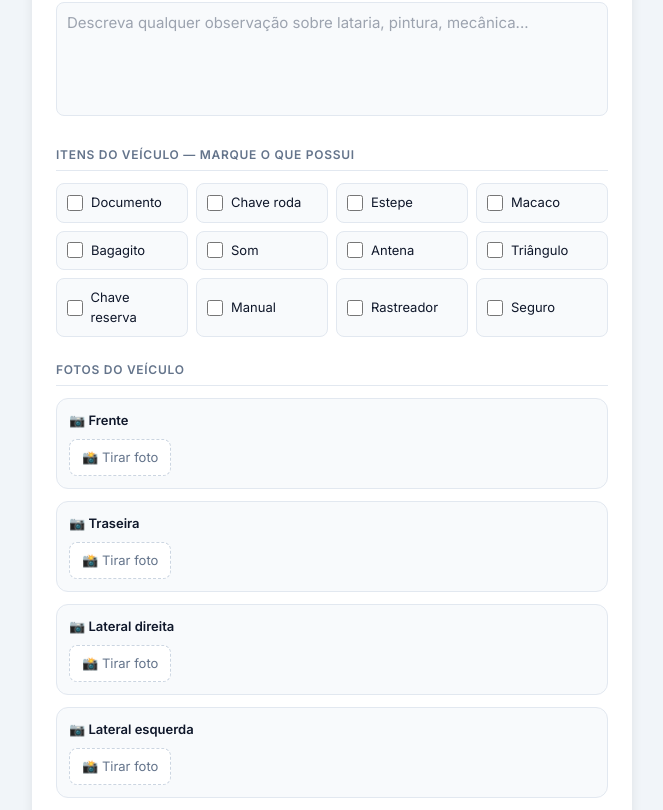
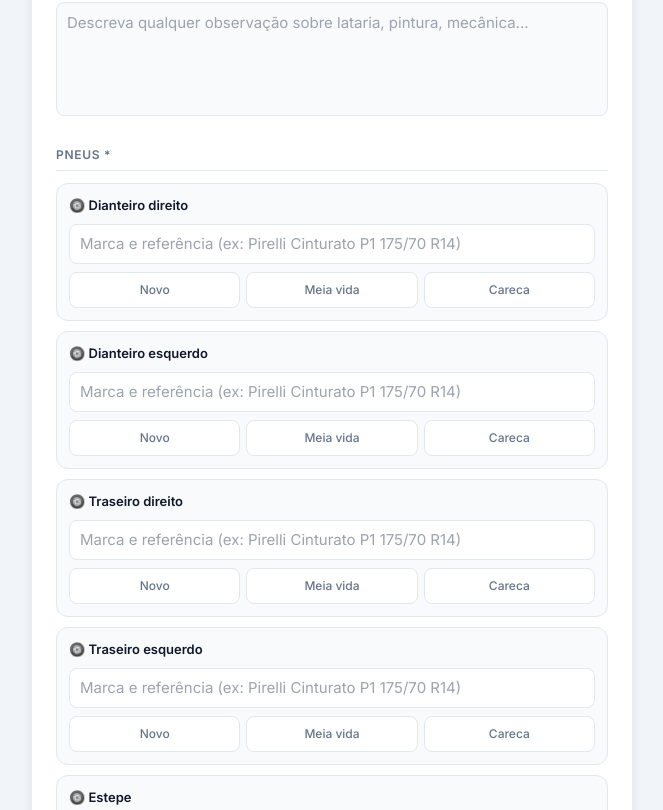
Before and after one commit to renatofotografias88-maker/rotacar-vistoria-final, a Next.js app: page /vistoria in a window 1280 px wide. Shown: the part 670-1480 px from the top of the page, without its empty margins (308-971 px from the left). Built offline with nearby package versions, Linux system fonts and the light colour scheme.

Commit message:
Update page.tsx

```diff
--- a/app/vistoria/page.tsx
+++ b/app/vistoria/page.tsx
@@ -9,6 +9,18 @@ interface FotoSlot {
   posicao: string
   multiplas: boolean
   fotos: { url: string; path: string }[]
+}
+
+interface PneuInfo {
+  posicao: string
+  marcaReferencia: string
+  status: string
+}
+
+const POSICOES_PNEUS = ['Dianteiro direito', 'Dianteiro esquerdo', 'Traseiro direito', 'Traseiro esquerdo', 'Estepe']
+
+function pneusVazios(): PneuInfo[] {
+  return POSICOES_PNEUS.map(posicao => ({ posicao, marcaReferencia: '', status: '' }))
 }
 
 function normalizarNome(nome: string): string {
@@ -36,6 +48,7 @@ export default function Vistoria() {
   const [validacao, setValidacao] = useState('')
   const [observacoes, setObservacoes] = useState('')
   const [itens, setItens] = useState<string[]>([])
+  const [pneus, setPneus] = useState<PneuInfo[]>(pneusVazios())
   const [buscando, setBuscando] = useState(false)
   const [encontrado, setEncontrado] = useState(false)
   const [enviando, setEnviando] = useState(false)
@@ -183,11 +196,28 @@ export default function Vistoria() {
     setItens(prev => prev.includes(item) ? prev.filter(i => i !== item) : [...prev, item])
   }
 
+  function atualizarMarcaPneu(posicao: string, valor: string) {
+    setPneus(prev => prev.map(p => p.posicao === posicao ? { ...p, marcaReferencia: valor } : p))
+  }
+
+  function atualizarStatusPneu(posicao: string, status: string) {
+    setPneus(prev => prev.map(p => p.posicao === posicao ? { ...p, status } : p))
+  }
+
   async function enviarVistoria() {
     if (!placa || !responsavel || !km) {
       alert('Preencha pelo menos a placa, KM atual e responsável!')
       return
     }
+
+    // Pneus são obrigatórios: cada um dos 5 (4 pneus + estepe) precisa ter a
+    // marca/referência e o status preenchidos antes de enviar a vistoria.
+    const pneuIncompleto = pneus.find(p => !p.marcaReferencia.trim() || !p.status)
+    if (pneuIncompleto) {
+      alert(`Preencha a marca/referência e o status do pneu "${pneuIncompleto.posicao}" antes de enviar!`)
+      return
+    }
+
     setEnviando(true)
     setErroEnvio('')
     setStatusEnvio('💾 Salvando vistoria...')
@@ -200,6 +230,7 @@ export default function Vistoria() {
       placa: placa.replace(/[^a-zA-Z0-9]/g, '').toUpperCase(),
       modelo, ano_veiculo: ano, cor, combustivel, fipe, qualidade,
       km_atual: parseInt(km), responsavel, observacoes, itens,
+      pneus,
       fotos: todasFotos,
       data_vistoria: dataHoje,
       hora_vistoria: horaAgora,
@@ -218,6 +249,7 @@ export default function Vistoria() {
         placa: placa.replace(/[^a-zA-Z0-9]/g, '').toUpperCase(),
         modelo, cor, ano, combustivel, km, fipe, qualidade,
         responsavel, validacao, observacoes, itens,
+        pneus,
         fotos: todasFotos,
         data: dataHoje, hora: horaAgora,
       },
@@ -254,6 +286,7 @@ export default function Vistoria() {
             placa: placa.replace(/[^a-zA-Z0-9]/g, '').toUpperCase(),
             modelo, cor, ano, combustivel, km, fipe, qualidade,
             responsavel, validacao, observacoes, itens,
+            pneus,
             data: dataHoje, hora: horaAgora,
           }
         })
@@ -281,6 +314,7 @@ export default function Vistoria() {
         setCombustivel(''); setFipe(''); setQualidade(''); setKm('')
         setResponsavel(''); setValidacao(''); setObservacoes(''); setItens([])
         setEncontrado(false)
+        setPneus(pneusVazios())
         setFotoSlots(prev => prev.map(s => ({ ...s, fotos: [] })))
       }, 4000)
     } else {
@@ -379,6 +413,43 @@ export default function Vistoria() {
         <p style={sectionStyle}>Observações gerais</p>
         <textarea style={{ ...inputStyle, resize: 'none', lineHeight: 1.6 }} rows={4} placeholder="Descreva qualquer observação sobre lataria, pintura, mecânica..." value={observacoes} onChange={e => setObservacoes(e.target.value)} />
 
+        <p style={sectionStyle}>Pneus *</p>
+        <div style={{ display: 'flex', flexDirection: 'column', gap: 10, marginBottom: 12 }}>
+          {pneus.map(pneu => (
+            <div key={pneu.posicao} style={{ background: '#f8fafc', border: '1px solid #e2e8f0', borderRadius: 12, padding: 12 }}>
+              <p style={{ margin: '0 0 8px', fontSize: 13, fontWeight: 600, color: '#0f172a' }}>🛞 {pneu.posicao}</p>
+              <input
+                style={{ ...inputStyle, marginBottom: 8, background: 'white' }}
+                placeholder="Marca e referência (ex: Pirelli Cinturato P1 175/70 R14)"
+                value={pneu.marcaReferencia}
+                onChange={e => atualizarMarcaPneu(pneu.posicao, e.target.value)}
+              />
+              <div style={{ display: 'flex', gap: 6 }}>
+                {['Novo', 'Meia vida', 'Careca'].map(status => (
+                  <button
+                    key={status}
+                    onClick={() => atualizarStatusPneu(pneu.posicao, status)}
+                    style={{
+                      flex: 1,
+                      padding: '8px 4px',
+                      borderRadius: 8,
+                      border: '1px solid',
+                      fontSize: 12,
+                      fontWeight: 500,
+                      cursor: 'pointer',
+                      background: pneu.status === status ? (status === 'Novo' ? '#DCFCE7' : status === 'Meia vida' ? '#FEF9C3' : '#FEE2E2') : 'white',
+                      borderColor: pneu.status === status ? (status === 'Novo' ? '#16A34A' : status === 'Meia vida' ? '#CA8A04' : '#DC2626') : '#e2e8f0',
+                      color: pneu.status === status ? (status === 'Novo' ? '#15803D' : status === 'Meia vida' ? '#A16207' : '#B91C1C') : '#64748b',
+                    }}
+                  >
+                    {status}
+                  </button>
+                ))}
+              </div>
+            </div>
+          ))}
+        </div>
+
         <p style={sectionStyle}>Itens do veículo — marque o que possui</p>
         <div style={{ display: 'grid', gridTemplateColumns: 'repeat(auto-fit, minmax(130px, 1fr))', gap: 8 }}>
           {checklistItens.map(item => (
```
